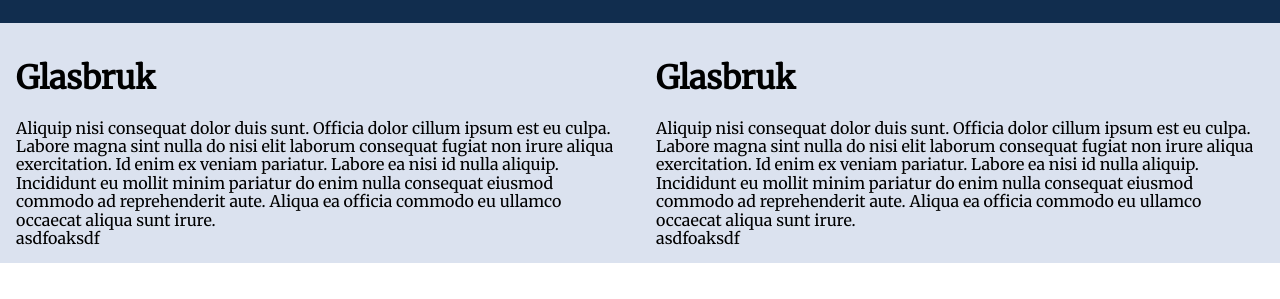
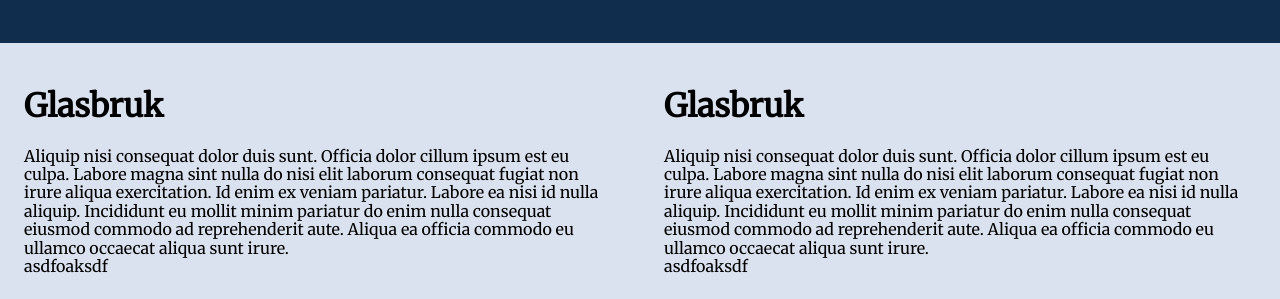
Before and after one commit to Robintorn/EVXFEH17_Robin_T-rn, a plain HTML site: page HTMLCSS3_SEO/Inlamningar/projekt/index.html in a window 1280 px wide. Shown: the part 663-962 px from the top of the page. Before the commit the page ends 926 px from the top, so only its background shows below. Drawn offline with nearby package versions, Linux system fonts and the light colour scheme.

Commit message:
Adjusted height on header(semantic tag)

```diff
--- a/HTMLCSS3_SEO/Inlamningar/projekt/css/style.css
+++ b/HTMLCSS3_SEO/Inlamningar/projekt/css/style.css
@@ -9,7 +9,7 @@
 .grid{
     display: grid;
     grid-template-columns: 1fr 1fr;
-    grid-template-rows: 80px auto;
+    grid-template-rows: 100px auto;
     grid-template-areas: "header header" "main main" "sidebar sidebar" "footer footer"
 }
 
@@ -87,7 +87,7 @@ main .intro p{
 }
 
 .artiklar{
-    padding: 1em;
+    padding: 1.5em;
 }
 
 aside{
```
